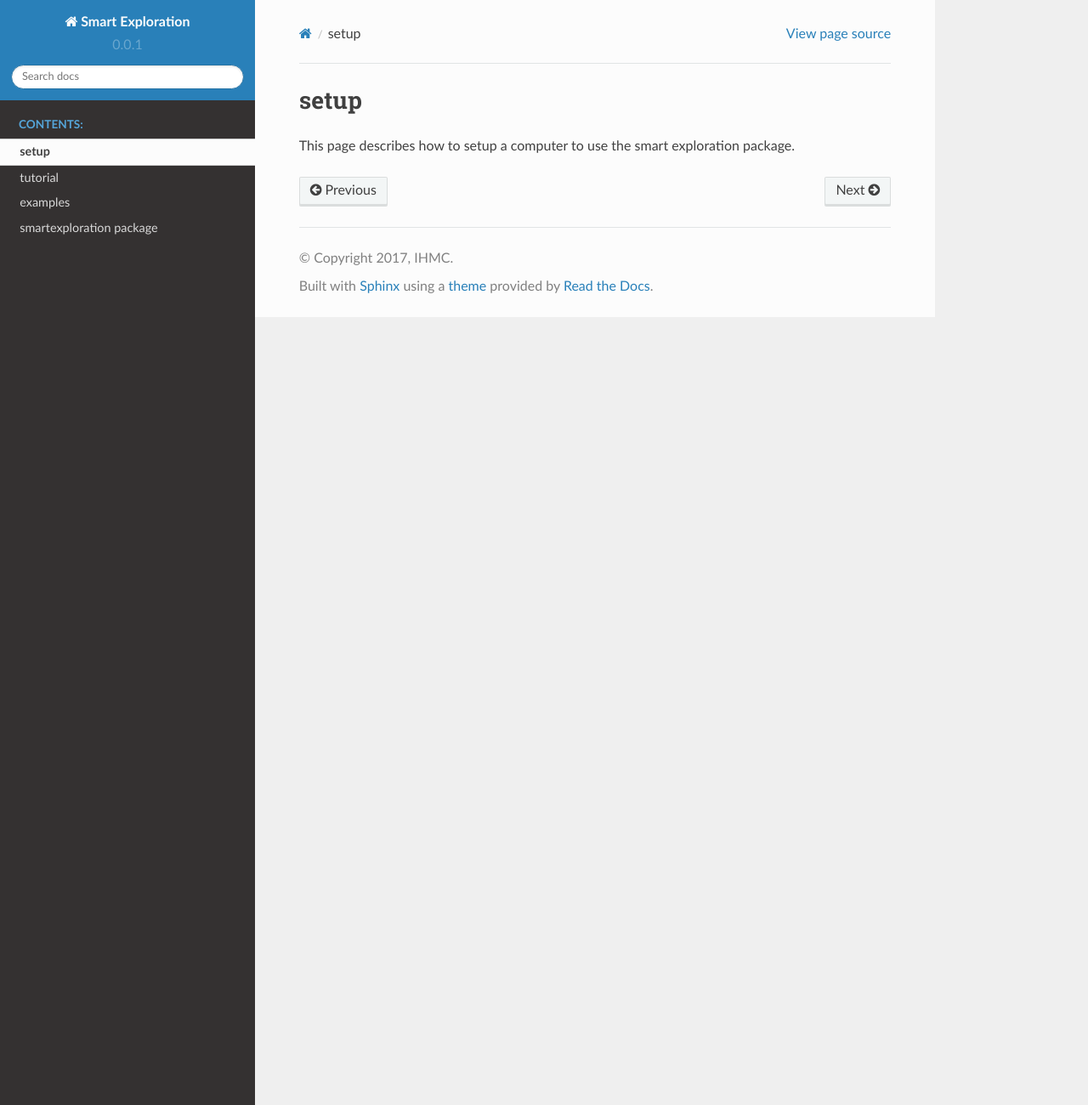
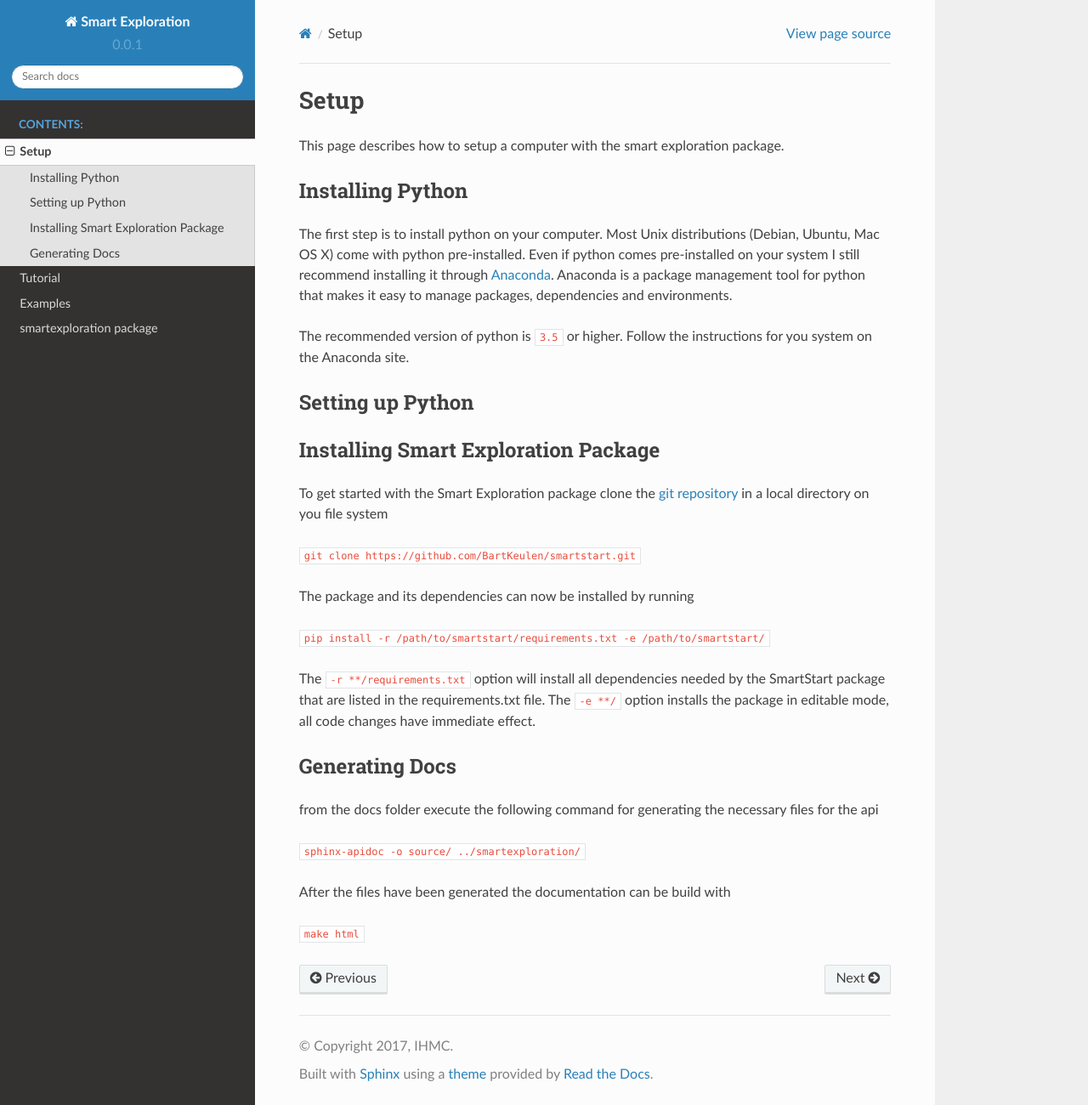
Before and after one commit to BartKeulen/smartstart, a Sphinx documentation site: the page built from docs/setup.rst, in a window 1280 px wide and 1300 px high. Shown: the whole window at 85% size. Built offline with Sphinx 7.4.7 and the Read the Docs theme 2.0.0, drawn with Linux system fonts in a browser that asks for light colours.

Commit message:
Started creating setup, tutorial and example page for smart exploration repository

```diff
--- a/docs/conf.py
+++ b/docs/conf.py
@@ -53,8 +53,13 @@
 # The suffix(es) of source filenames.
 # You can specify multiple suffix as a list of string:
 #
-# source_suffix = ['.rst', '.md']
-source_suffix = '.rst'
+from recommonmark.parser import CommonMarkParser
+
+source_parsers = {
+    '.md': CommonMarkParser,
+}
+
+source_suffix = ['.rst', '.md']
 
 # The master toctree document.
 master_doc = 'index'
--- a/docs/examples.rst
+++ b/docs/examples.rst
@@ -1,2 +1,3 @@
-examples
-================
+#########
+Examples
+#########
--- a/docs/index.rst
+++ b/docs/index.rst
@@ -5,6 +5,9 @@
 
 Welcome to Smart Exploration's documentation!
 =============================================
+
+This website provides a guide on how to install and use the Smart Exploration
+package and provides documentation of the full api.
 
 .. toctree::
    :maxdepth: 2
--- a/docs/setup.rst
+++ b/docs/setup.rst
@@ -1,5 +1,55 @@
-setup
+######
+Setup
+######
+
+This page describes how to setup a computer with the smart exploration
+package.
+
+==================
+Installing Python
+==================
+The first step is to install python on your computer. Most Unix
+distributions (Debian, Ubuntu, Mac OS X) come with python pre-installed.
+Even if python comes pre-installed on your system I still recommend
+installing it through `Anaconda <https://www.anaconda.com/download/>`_.
+Anaconda is a package management tool for python that makes it easy to manage
+packages, dependencies and environments.
+
+The recommended version of python is ``3.5`` or higher. Follow the
+instructions for you system on the Anaconda site.
+
+==================
+Setting up Python
+==================
+
+
+=====================================
+Installing Smart Exploration Package
+=====================================
+To get started with the Smart Exploration package clone the `git repository
+<https://github.com/BartKeulen/smartstart>`_ in a local directory on you file
+system
+
+``git clone https://github.com/BartKeulen/smartstart.git``
+
+The package and its dependencies can now be installed by running
+
+``pip install -r /path/to/smartstart/requirements.txt -e /path/to/smartstart/``
+
+The ``-r **/requirements.txt`` option will install all dependencies needed by
+the SmartStart package that are listed in the requirements.txt file. The ``-e
+**/`` option installs the package in editable mode, all code changes have
+immediate effect.
+
+================
+Generating Docs
 ================
 
-This page describes how to setup a computer to use the smart exploration
-package.
+from the docs folder execute the following command for generating the
+necessary files for the api
+
+``sphinx-apidoc -o source/ ../smartexploration/``
+
+After the files have been generated the documentation can be build with
+
+``make html``
--- a/docs/tutorial.rst
+++ b/docs/tutorial.rst
@@ -1,2 +1,3 @@
-tutorial
-================
+#########
+Tutorial
+#########
```
Also changed, not shown: 1 other file.
